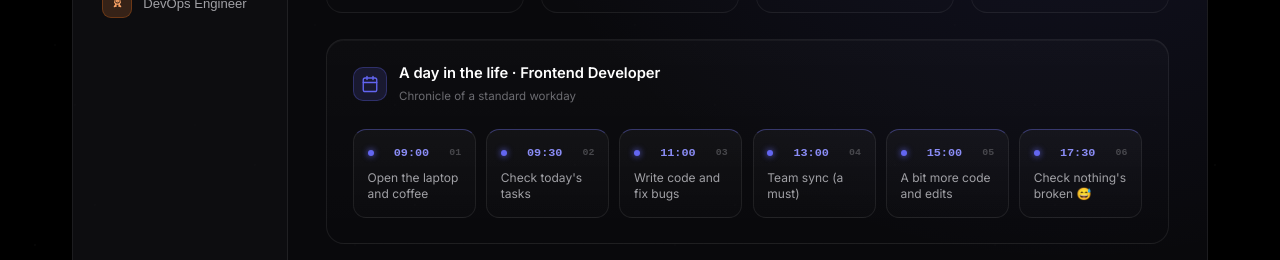
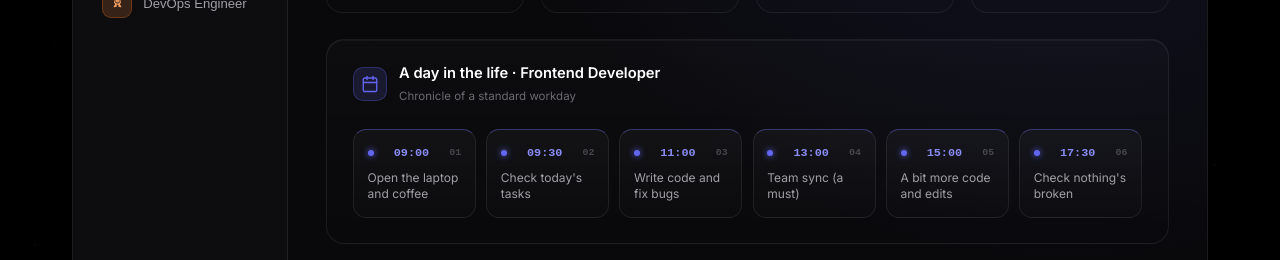
Before and after one commit to shakhabova/alinable.space, an Angular app: page /galaxy in a window 1280 px wide. Shown: the part 1226-1486 px from the top of the page. Built offline with nearby package versions, Linux system fonts and the light colour scheme.

Commit message:
fix: remove emoji from time check message for consistency

```diff
--- a/src/app/components/galaxy/galaxy.ts
+++ b/src/app/components/galaxy/galaxy.ts
@@ -87,7 +87,7 @@ export class Galaxy {
         { time: '11:00', en: 'Write code and fix bugs', ru: 'Пишу код и чиню баги' },
         { time: '13:00', en: 'Team sync (a must)', ru: 'Созвон с командой' },
         { time: '15:00', en: 'A bit more code and edits', ru: 'Ещё немного кода и правки' },
-        { time: '17:30', en: "Check nothing's broken 😅", ru: 'Проверяю, что ничего не сломал 😅' },
+        { time: '17:30', en: "Check nothing's broken", ru: 'Проверяю, что ничего не сломал' },
       ],
       levelEn: 'Junior',
       levelRu: 'Junior',
```
